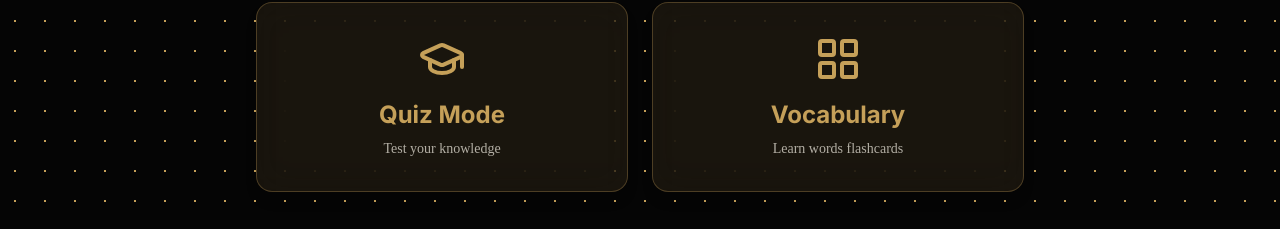
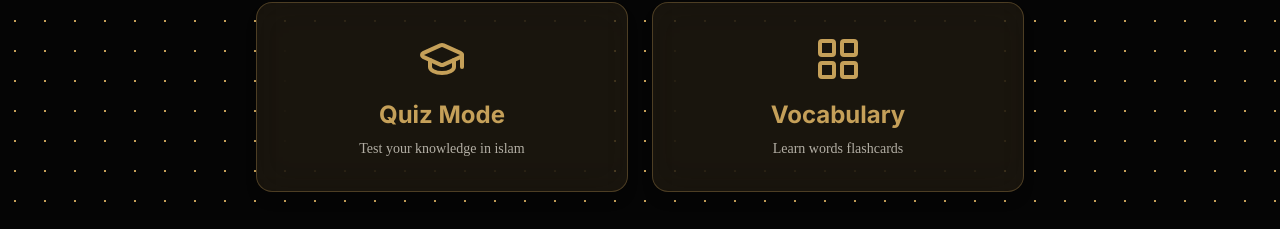
Before and after one commit to Ziaur-786/Quran-AI, a React (Vite) app: page / in a window 1280 px wide. Shown: the part 444-673 px from the top of the page. Built offline with nearby package versions, Linux system fonts and the light colour scheme.

Commit message:
typo checking 2

```diff
--- a/src/App.jsx
+++ b/src/App.jsx
@@ -41,7 +41,7 @@ const Home = () => {
         >
           <GraduationCap className="w-12 h-12 mb-4 text-[#C5A059] group-hover:text-[#F5F1E6] transition-colors" />
           <h2 className="text-2xl font-bold text-[#C5A059]">Quiz Mode</h2>
-          <p className="text-[#F5F1E6]/70 text-sm mt-2 font-serif">Test your knowledge</p>
+          <p className="text-[#F5F1E6]/70 text-sm mt-2 font-serif">Test your knowledge in islam</p>
         </button>
 
         <button
```
